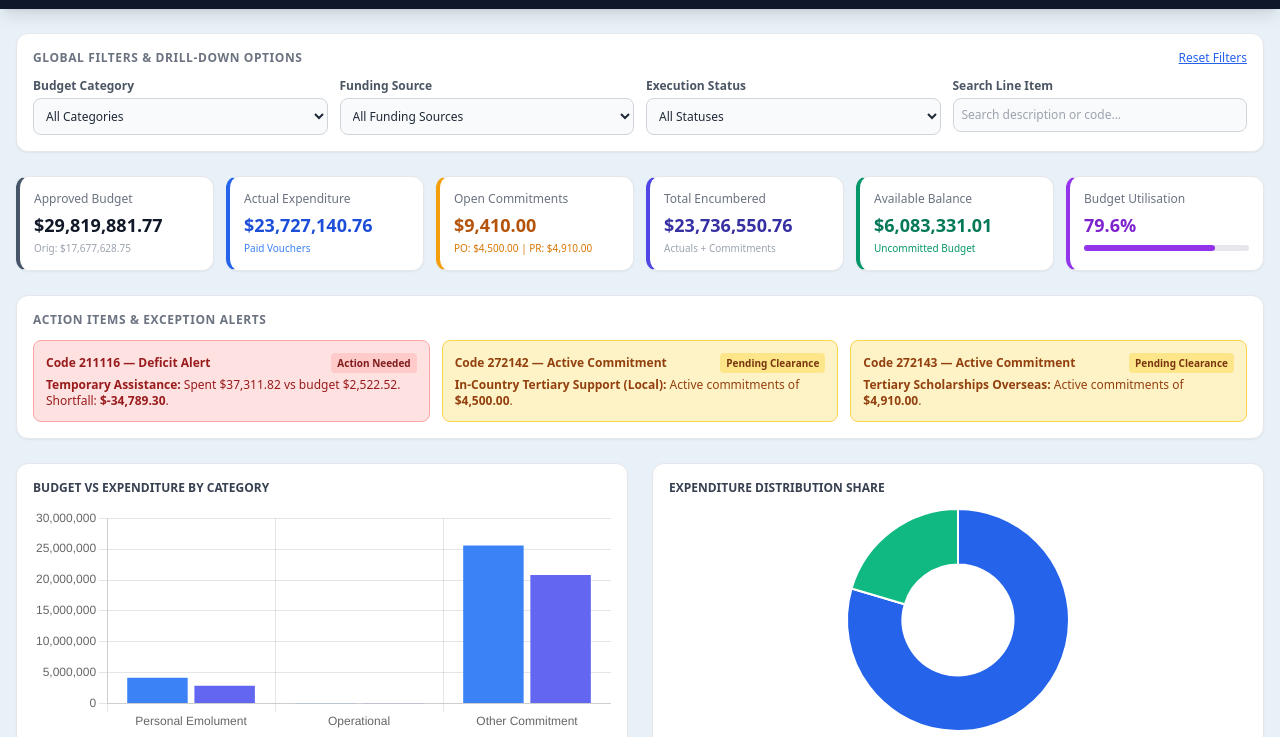
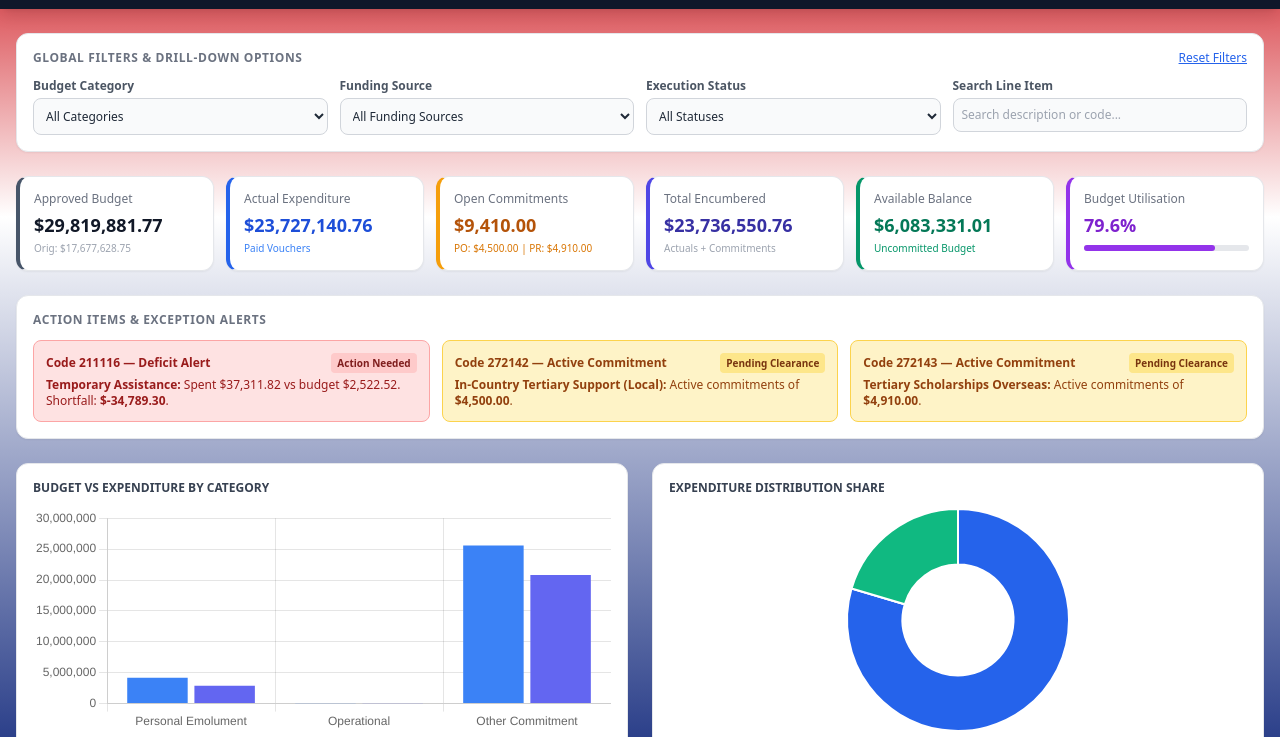
Before and after one commit to peritara/MOE-Financial-Dashboard, a plain HTML site: page index.html in a window 1280 px wide. Shown: the part 63-800 px from the top of the page. Drawn offline with nearby package versions, Linux system fonts and the light colour scheme.

Commit message:
Update index.html

```diff
--- a/index.html
+++ b/index.html
@@ -13,7 +13,7 @@
         .badge-success { background-color: #D1FAE5; color: #065F46; border: 1px solid #6EE7B7; }
     </style>
 </head>
-<body class="font-sans text-gray-800 antialiased min-h-screen" style="background-color: #e8f1f8;">
+<body class="font-sans text-gray-800 antialiased min-h-screen" style="background: linear-gradient(180deg, #d2232a 0%, #ffffff 35%, #2c408a 100%); background-attachment: fixed;">
     <header class="bg-slate-900 text-white shadow-lg sticky top-0 z-50">
         <div class="max-w-7xl mx-auto px-4 py-3 flex flex-col md:flex-row justify-between items-center gap-2">
             <div class="flex items-center gap-3">
```
